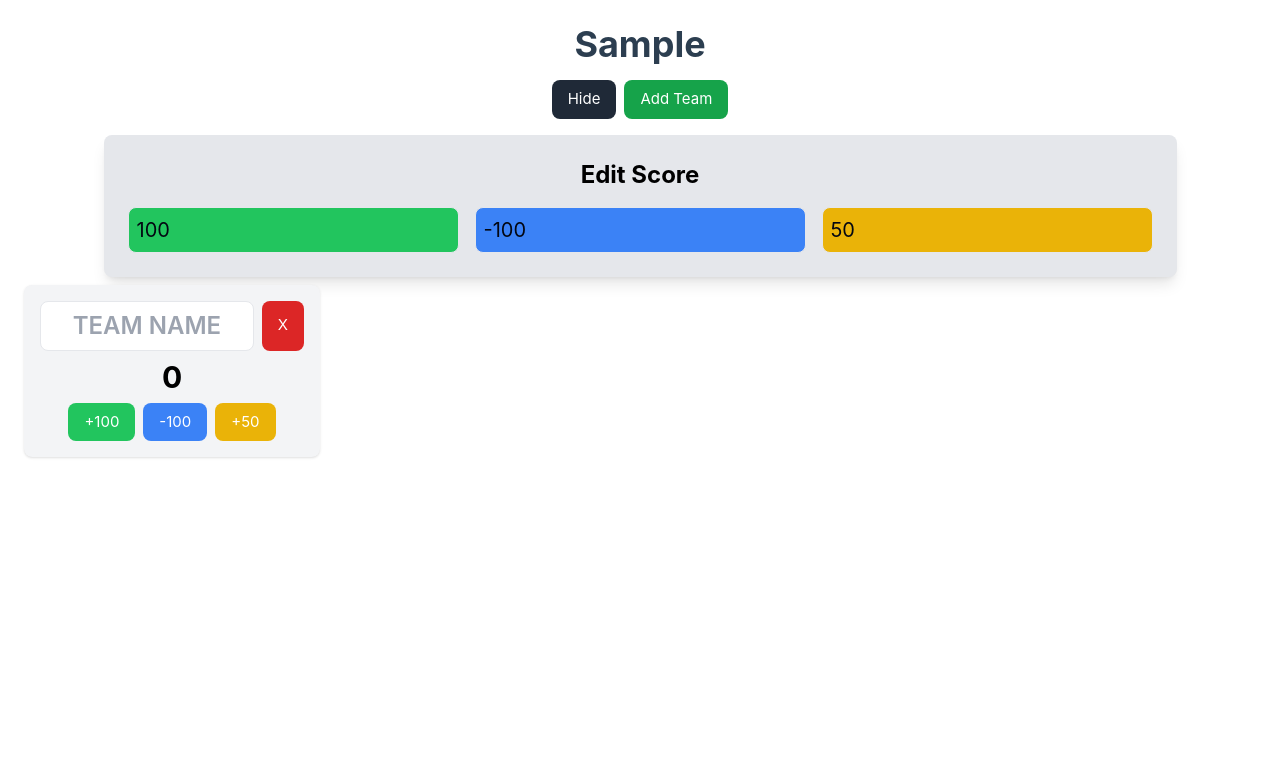
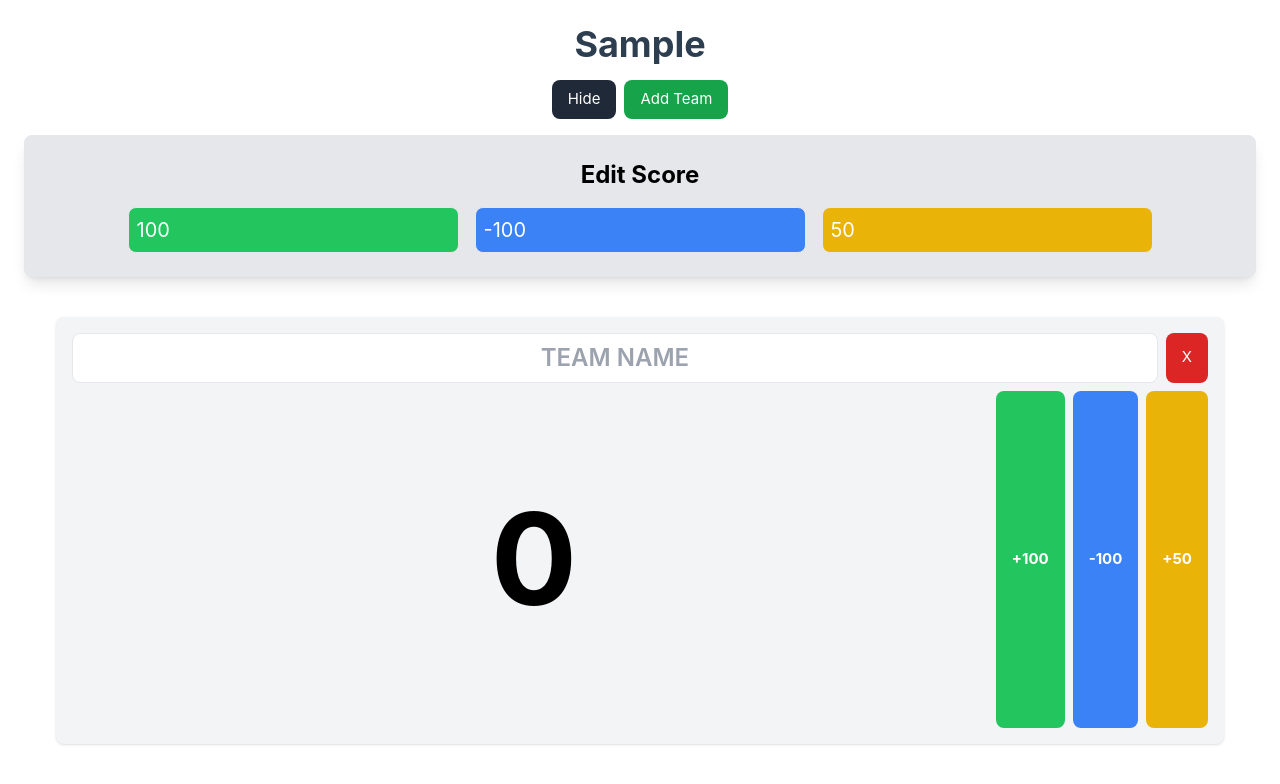
Before and after one commit to mrtalhim/cerdas-cermat-scoreboard, a Vue app: page / in a window 1280 px wide. Both pictures are taken after typing "Sample" into the empty fields and a click on the button "Add Team". Shown: the top 784 px of the page. Built offline with nearby package versions, Linux system fonts and the light colour scheme.

Commit message:
animate scoreboard

```diff
--- a/index.html
+++ b/index.html
@@ -4,7 +4,7 @@
     <meta charset="UTF-8">
     <link rel="icon" href="/favicon.ico">
     <meta name="viewport" content="width=device-width, initial-scale=1.0">
-    <title>Vite App</title>
+    <title>Scoreboard</title>
   </head>
   <body>
     <div id="app"></div>
--- a/package.json
+++ b/package.json
@@ -5,7 +5,7 @@
   "type": "module",
   "scripts": {
     "dev": "vite",
-    "build": "vite build",
+    "build": "vite build && git subtree push --prefix dist origin gh-pages",
     "preview": "vite preview",
     "lint": "eslint . --ext .vue,.js,.jsx,.cjs,.mjs --fix --ignore-path .gitignore",
     "format": "prettier --write src/"
--- a/src/components/Scoreboard.vue
+++ b/src/components/Scoreboard.vue
@@ -1,6 +1,6 @@
 <template>
-    <div class="flex flex-col items-center mx-auto text-center p-6 gap-2">
-        <input placeholder="Scoreboard" class="w-full font-bold text-4xl text-center bg-transparent">
+    <div class="flex flex-col items-center mx-auto text-center p-6 gap-2 h-screen">
+        <input placeholder="Scoreboard" class="w-full font-bold text-4xl text-center text-pretty bg-transparent">
         <div class="flex flex-row gap-2 items-baseline m-2">
             <button @click="togglePanel" class="bg-gray-800 text-white px-4 py-2 rounded-lg">
                 {{ isPanelOpen ? 'Hide' : 'Setting' }}
@@ -9,48 +9,61 @@
         </div>
         <!-- Collapsible Panel -->
         <transition name="fade">
-            <div v-show="isPanelOpen" class="bg-gray-200 p-6 rounded-lg shadow-lg">
+            <div v-show="isPanelOpen" class="bg-gray-200 p-6 rounded-lg shadow-lg w-full">
                 <h2 class="text-2xl text-black font-bold mb-4">Edit Score</h2>
                 <div class="flex flex-col space-y-4">
                     <!-- Dynamic Score Buttons -->
-                    <div class="flex space-x-4 justify-center">
+                    <div class="flex flex-wrap gap-4 justify-center">
                         <input v-model.number="globalScores.score1" type="number"
-                            class="bg-green-500 text-xl text-gray-950 p-2 border rounded-lg"
-                            placeholder="Score Value" />
+                            class="bg-green-500 text-xl text-white p-2 border rounded-lg" placeholder="Score Value" />
                         <input v-model.number="globalScores.score2" type="number"
-                            class="bg-blue-500 text-xl text-gray-950 p-2 border rounded-lg" placeholder="Score Value" />
+                            class="bg-blue-500 text-xl text-white p-2 border rounded-lg" placeholder="Score Value" />
                         <input v-model.number="globalScores.score3" type="number"
-                            class="bg-yellow-500 text-xl text-gray-950 p-2 border rounded-lg"
-                            placeholder="Score Value" />
+                            class="bg-yellow-500 text-xl text-white p-2 border rounded-lg" placeholder="Score Value" />
                     </div>
                 </div>
             </div>
         </transition>
 
         <!-- Team Panel -->
-        <transition-group name="fade" tag="div" class="grid grid-cols-2 lg:grid-cols-4 gap-4 ">
-            <div v-for="(team, index) in teams" :key="team.id"
-                class="flex flex-col p-4 gap-2 bg-gray-100 rounded-lg shadow">
+        <transition-group name="fade" tag="div" mode="out-in" :class="['grid gap-4 w-full flex-1 p-8', teamGridClass]">
+            <div v-for="(team, index) in teams" :key="team.id" :class="[
+                'flex flex-col p-4 gap-2 rounded-lg shadow transition-all duration-300',
+                team.lastChange > 0 ? 'bg-green-500 scale-110' : team.lastChange < 0 ? 'bg-red-500 scale-90' : 'bg-gray-100'
+            ]">
                 <div class="flex flex-row gap-2">
                     <input v-model="team.name" placeholder="Team Name"
                         class="text-2xl text-gray-950 text-center font-semibold p-2 w-full border rounded-lg uppercase" />
                     <button class="bg-red-600 text-white px-4 py-2 rounded-lg" @click="removeTeam(index)">X</button>
                 </div>
 
-                <div class="text-3xl text-black font-bold">{{ team.score }}</div>
+                <div class="flex flex-row flex-1 justify-between">
+                    <transition name="bounce" mode="out-in">
+                        <div :key="team.score"
+                            :class="['text-black font-bold flex-1 flex items-center justify-center', scoreClass]">
+                            {{ team.score }}
+                        </div>
+                    </transition>
 
                     <div class="flex flex-wrap justify-center gap-2">
                         <button @click="changeScore(index, globalScores.score1)"
-                        class="bg-green-500 text-white px-4 py-2 rounded-lg">{{ globalScores.score1 >= 0 ? '+' : '' }}{{
+                            class="bg-green-500 text-white font-bold px-4 py-2 rounded-lg">{{ globalScores.score1 >= 0 ?
+                                '+' : ''
+                            }}{{
                                 globalScores.score1 }}</button>
 
                         <button @click="changeScore(index, globalScores.score2)"
-                        class="bg-blue-500 text-white px-4 py-2 rounded-lg">{{ globalScores.score2 >= 0 ? '+' : '' }}{{
+                            class="bg-blue-500 text-white font-bold px-4 py-2 rounded-lg">{{ globalScores.score2 >= 0 ?
+                                '+' : ''
+                            }}{{
                                 globalScores.score2 }}</button>
 
                         <button @click="changeScore(index, globalScores.score3)"
-                        class="bg-yellow-500 text-white px-4 py-2 rounded-lg">{{ globalScores.score3 >= 0 ? '+' : ''
+                            class="bg-yellow-500 text-white font-bold px-4 py-2 rounded-lg">{{ globalScores.score3 >= 0
+                                ?
+                                '+' : ''
                             }}{{ globalScores.score3 }}</button>
+                    </div>
                 </div>
             </div>
         </transition-group>
@@ -70,15 +83,34 @@ export default {
             isPanelOpen: true,
         };
     },
+    computed: {
+        teamGridClass() {
+            const teamCount = this.teams.length;
+            if (teamCount <= 2) return 'grid-cols-1';
+            if (teamCount <= 4) return 'grid-cols-2';
+            if (teamCount <= 6) return 'grid-cols-3';
+            return 'grid-cols-4';
+        },
+        scoreClass() {
+            const teamCount = this.teams.length;
+            if (teamCount <= 2) return 'text-9xl';
+            if (teamCount <= 4) return 'text-7xl';
+            return 'text-5xl';
+        }
+    },
     methods: {
         addTeam() {
-            this.teams.push({ id: Date.now(), name: '', score: 0 });
+            this.teams.push({ id: Date.now(), name: '', score: 0, lastChange: 0 });
         },
         removeTeam(index) {
             this.teams.splice(index, 1);
         },
         changeScore(index, amount) {
+            this.teams[index].lastChange = amount;
             this.teams[index].score += amount;
+            setTimeout(() => {
+                this.teams[index].lastChange = 0;
+            }, 300);  // Reset the highlight after 1 second
         },
         togglePanel() {
             this.isPanelOpen = !this.isPanelOpen;  // Toggle panel visibility
@@ -89,9 +121,12 @@ export default {
 
 <style scoped>
 /* Tailwind CSS animations */
-.fade-enter-active,
+.fade-enter-active {
+    transition: opacity 0.5s ease;
+}
+
 .fade-leave-active {
-    transition: opacity 0.5s ease;
+    transition: opacity 0.2s ease;
 }
 
 .fade-enter-from,
@@ -104,7 +139,7 @@ export default {
 }
 
 .bounce-leave-active {
-    animation: bounce-out 0.5s;
+    animation: bounce-out 0.1s;
 }
 
 @keyframes bounce-in {
@@ -126,10 +161,6 @@ export default {
         transform: scale(1);
     }
 
-    50% {
-        transform: scale(1.2);
-    }
-
     100% {
         transform: scale(0.5);
         opacity: 0;
--- a/vite.config.js
+++ b/vite.config.js
@@ -5,6 +5,7 @@ import vue from '@vitejs/plugin-vue'
 
 // https://vitejs.dev/config/
 export default defineConfig({
+  base: '/cerdas-cermat-scoreboard',
   plugins: [
     vue(),
   ],
--- a/vue.config.js
+++ /dev/null
@@ -1,6 +0,0 @@
-// vue.config.js
-module.exports = {
-    publicPath: process.env.NODE_ENV === 'production'
-      ? '/cerdas-cermat-scoreboard/'
-      : '/'
-  };
```
Lines whose indentation alone changed are shown as unchanged.
